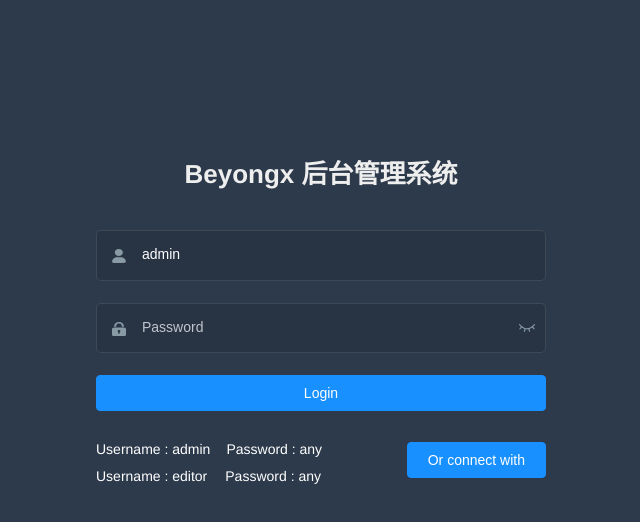
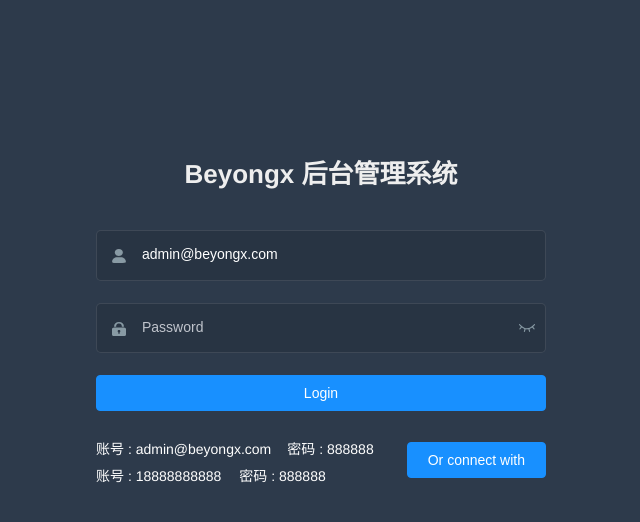
Before and after one commit to youyiio/beyongx-admin-vue, a Vue app: page /#/login in a window 1280 px wide. Shown: the top 522 px of the page, without its empty margins (319-959 px from the left). Built offline with nearby package versions, Linux system fonts and the light colour scheme.

Commit message:
登录支持邮箱及手机号

```diff
--- a/src/store/modules/user.js
+++ b/src/store/modules/user.js
@@ -55,7 +55,7 @@ const actions = {
           reject('Verification failed, please Login again.')
         }
 
-        const { roles, name, avatar, introduction } = data
+        const { roles, name, headUrl, description } = data
 
         // roles must be a non-empty array
         if (!roles || roles.length <= 0) {
@@ -64,8 +64,8 @@ const actions = {
 
         commit('SET_ROLES', roles)
         commit('SET_NAME', name)
-        commit('SET_AVATAR', avatar)
-        commit('SET_INTRODUCTION', introduction)
+        commit('SET_AVATAR', headUrl)
+        commit('SET_INTRODUCTION', description)
         resolve(data)
       }).catch(error => {
         reject(error)
--- a/src/utils/validate.js
+++ b/src/utils/validate.js
@@ -15,7 +15,7 @@ export function isExternal(path) {
  * @returns {Boolean}
  */
 export function validUsername(str) {
-  const reg = /^[A-Za-z@\-_]+$/
+  const reg = /^[A-Za-z0-9@\.\-_]+$/
   return reg.test(str)
 }
 
--- a/src/views/login/index.vue
+++ b/src/views/login/index.vue
@@ -49,12 +49,12 @@
 
       <div style="position:relative">
         <div class="tips">
-          <span>Username : admin</span>
-          <span>Password : any</span>
+          <span>账号 : admin@beyongx.com</span>
+          <span>密码 : 888888</span>
         </div>
         <div class="tips">
-          <span style="margin-right:18px;">Username : editor</span>
-          <span>Password : any</span>
+          <span style="margin-right:18px;">账号 : 18888888888</span>
+          <span>密码 : 888888</span>
         </div>
 
         <el-button class="thirdparty-button" type="primary" @click="showDialog=true">
@@ -97,7 +97,7 @@ export default {
     }
     return {
       loginForm: {
-        username: 'admin',
+        username: 'admin@beyongx.com',
         password: ''
       },
       loginRules: {
--- a/vue.config.js
+++ b/vue.config.js
@@ -42,7 +42,7 @@ module.exports = {
     },
     proxy: {
       '/dev-api': {
-        target: 'http://demo-test.beyongcms.com',
+        target: 'http://demo-lan.beyongcms.com',
         changeOrigin: true,
         pathRewrite: {
           '^/dev-api': '/'
```
Also changed, not shown: 1 other file (tests, documents, lock files or other folders).
